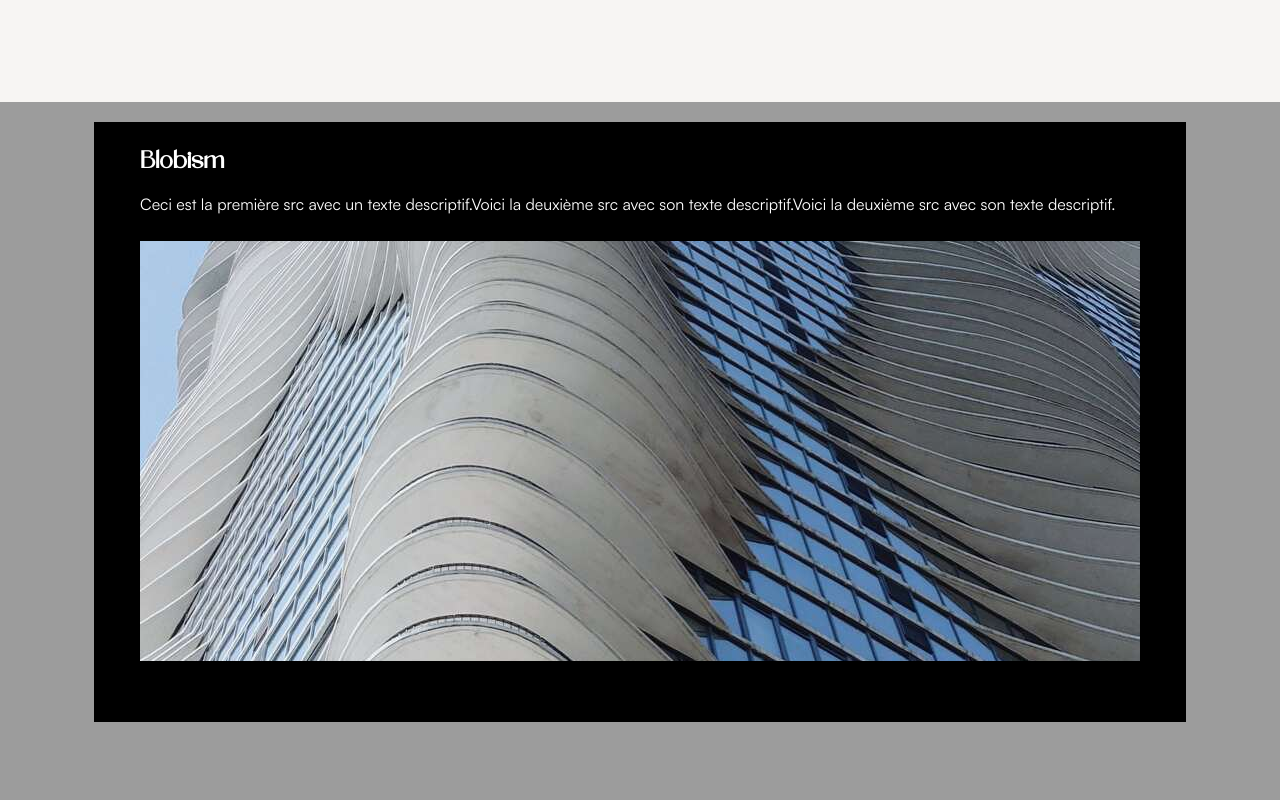
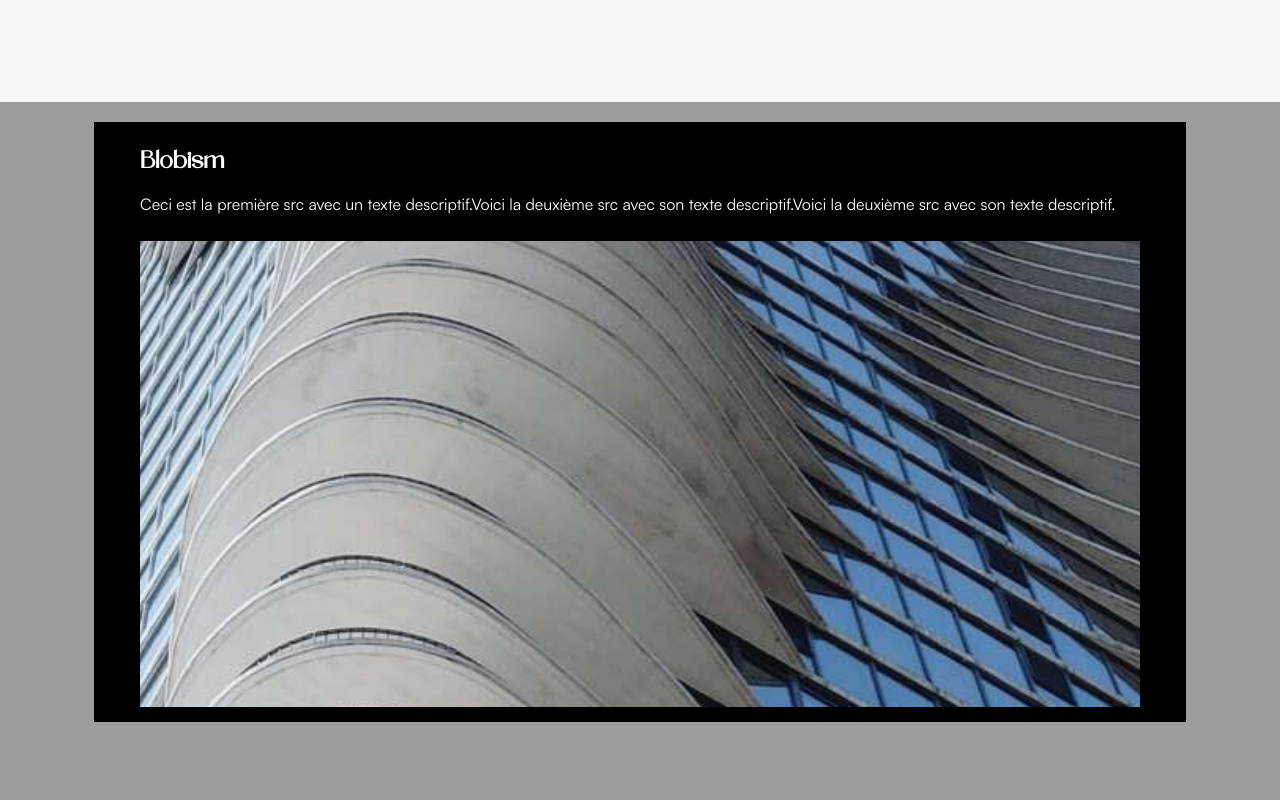
Before and after one commit to ccadran/Architecture-gallery, a Next.js app: page / in a window 1280 px wide. Shown: the part 6420-7220 px from the top of the page. Built offline with nearby package versions, Linux system fonts and the light colour scheme.

Commit message:
add animation of the img scale on scroll

```diff
--- a/package.json
+++ b/package.json
@@ -11,7 +11,7 @@
   "dependencies": {
     "eslint": "8.53.0",
     "eslint-config-next": "14.0.1",
-    "framer-motion": "^10.16.4",
+    "framer-motion": "^10.16.5",
     "gsap": "^3.12.2",
     "next": "14.0.1",
     "react": "18.2.0",
--- a/src/app/components/Content/Card/Card.jsx
+++ b/src/app/components/Content/Card/Card.jsx
@@ -1,12 +1,26 @@
+import { useRef } from "react";
 import styles from "./card.module.scss";
+import { motion, useScroll, useTransform } from "framer-motion";
+import Image from "next/image";
+
 export default function Card({ src, title, shortDescription, color }) {
+  const container = useRef(null);
+
+  const { scrollYProgress } = useScroll({
+    target: container,
+    offset: ["start end", "start start"],
+  });
+  const scale = useTransform(scrollYProgress, [0, 1], [2, 1]);
+
   return (
-    <div className={styles.cardContainer}>
+    <div ref={container} className={styles.cardContainer}>
       <div style={{ backgroundColor: color }} className={styles.card}>
         <h2>{title}</h2>
         <p>{shortDescription}</p>
         <div className={styles.imgContainer}>
-          <img src={src} alt="" />
+          <motion.div style={{ scale }} className={styles.inner}>
+            <img src={src} alt="image" />
+          </motion.div>
         </div>
       </div>
     </div>
--- a/src/app/components/Content/Card/card.module.scss
+++ b/src/app/components/Content/Card/card.module.scss
@@ -22,8 +22,14 @@
     .imgContainer {
       width: 100%;
       height: 70%;
+      position: relative;
+      overflow: hidden;
       padding-bottom: 46px;
       margin-top: 26px;
+      .inner {
+        width: 100%;
+        height: 100%;
+      }
       img {
         object-fit: cover;
         height: 100%;
```
Also changed, not shown: 1 other file (tests, documents, lock files or other folders).
